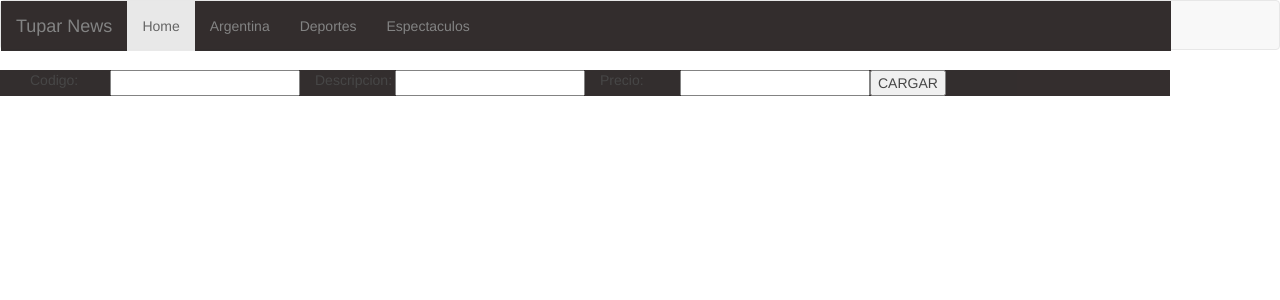
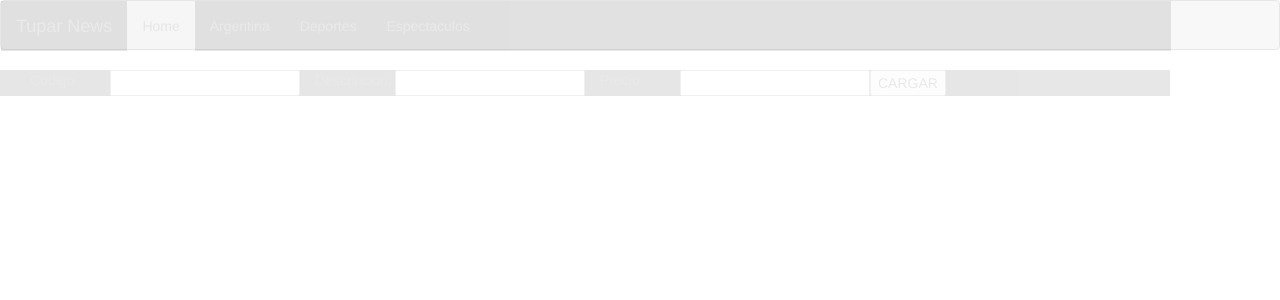
Before and after one commit to Unicen-Tuari/gportillo, a PHP site: page /noticia.html in a window 1280 px wide. Shown: the top 300 px of the page. Run offline with PHP 8.4, Linux system fonts and the light colour scheme; some libraries are stand-ins or nearby versions.

Commit message:
opacacidad

```diff
--- a/css/estilo.css
+++ b/css/estilo.css
@@ -38,7 +38,7 @@
 
 .container{
   background-color: #1E1818;
-  opacity: 0.9;
+  opacity: 0.1;
 
 }
 table {
```
